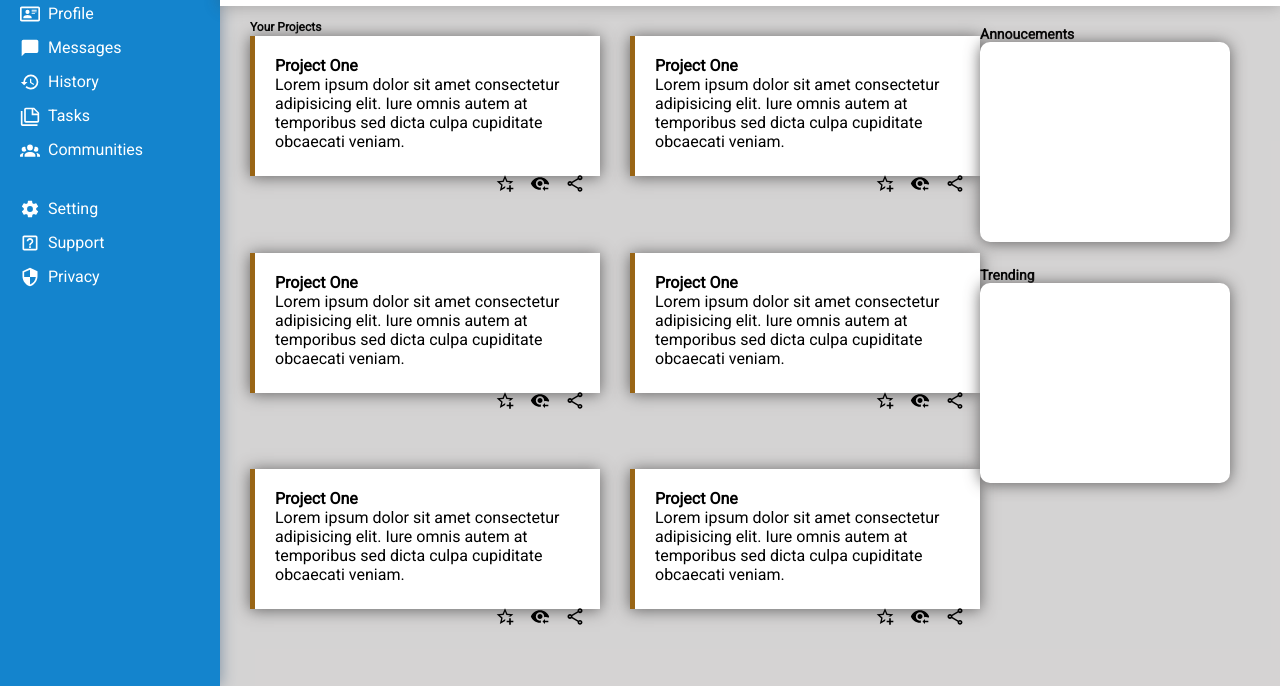
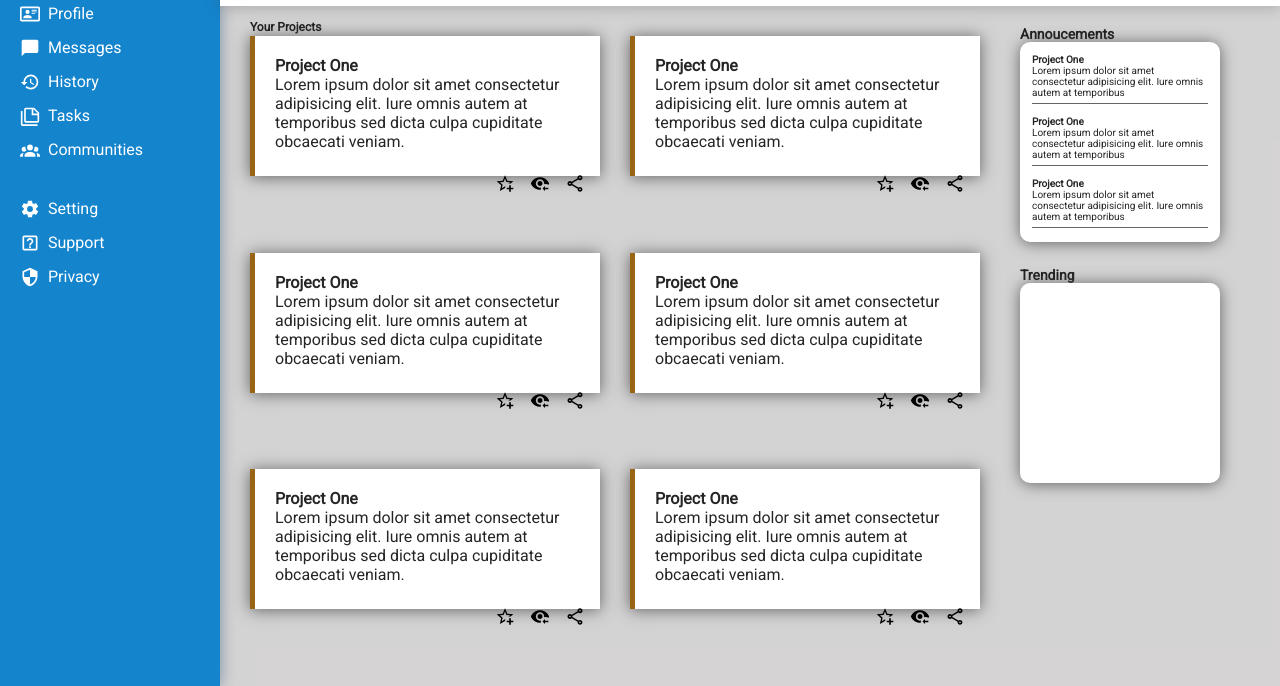
Before and after one commit to eskainah/AdminDashBoard, a plain HTML site: page index.html in a window 1280 px wide. Shown: the part 114-800 px from the top of the page. Drawn offline with Linux system fonts and the light colour scheme.

Commit message:
announcement cards complete

```diff
--- a/index.html
+++ b/index.html
@@ -306,16 +306,36 @@
                     </div>
              </main>
 
-             <article class="updates">
+             <section class="updates">
                 <h4>Annoucements</h4>
                 <div class="update_card annoucement">
-
+                   <article>
+                    <p>
+                        <Span>Project One</Span><br>
+                                Lorem ipsum dolor sit amet consectetur adipisicing elit.
+                                Iure omnis autem at temporibus
+                    </p>
+                   </article>
+                   <article>
+                    <p>
+                        <Span>Project One</Span><br>
+                                Lorem ipsum dolor sit amet consectetur adipisicing elit.
+                                Iure omnis autem at temporibus
+                    </p>
+                   </article>
+                   <article>
+                    <p>
+                        <Span>Project One</Span><br>
+                                Lorem ipsum dolor sit amet consectetur adipisicing elit.
+                                Iure omnis autem at temporibus
+                    </p>
+                   </article>
                 </div>
                 <h4>Trending</h4>
                 <div class="update_card">
 
                 </div>
-             </article>
+             </section>
             </div>
         </div>
 
--- a/style.css
+++ b/style.css
@@ -165,11 +165,13 @@ svg{
     background-color: var(--color-three);
     display: grid;
     grid-template-columns: 1fr 300px;
+    color: rgba(0, 0, 0, 0.856);
 
 }
 .main_content{
     display: grid;
     grid-template-rows: 30px 1fr;
+
     h4{
         margin-left: 30px;
         margin-top: 14px;
@@ -210,6 +212,7 @@ svg{
 .updates{
     display: flex;
     flex-direction: column;
+    padding-left: 40px;
 
     h4{
         font-size: 14px;
@@ -217,10 +220,22 @@ svg{
     }
     .update_card{
         height: 200px;
-        width: 250px;
+        width: 200px;
         border-radius: 10px;
         background-color: var(--color-two);
         box-shadow: 0px 1px 15px 0px rgba(77, 76, 76, 0.836);
         margin: 0px 0px 5px 0px;
     }
 }
+
+.annoucement{
+    article{
+        margin: 12px;
+        height: 50px;
+        border-bottom: 1px solid rgba(0, 0, 0, 0.603);
+        font-size: 10px;
+        span{
+            font-weight: bold;
+        }
+    }
+}
```
